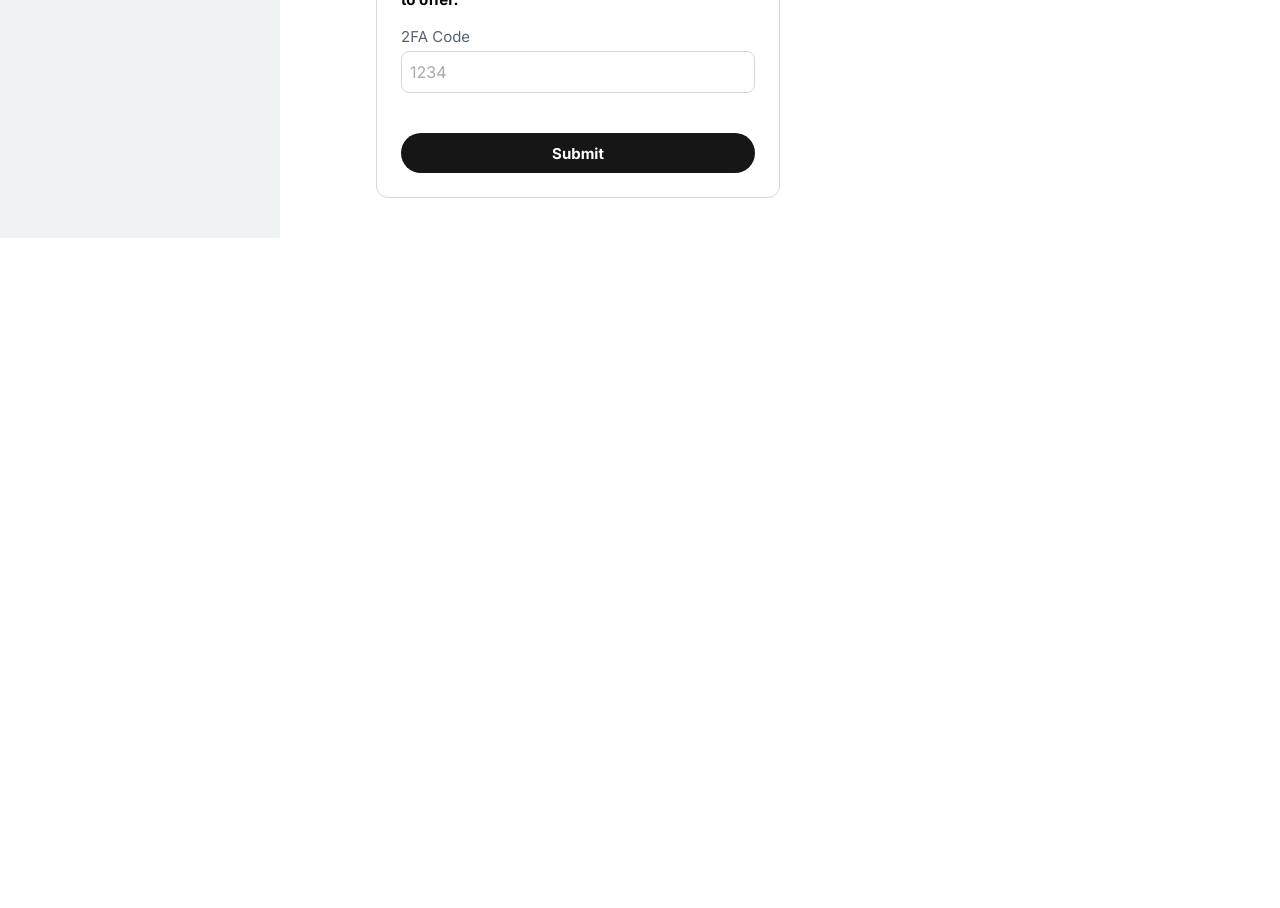
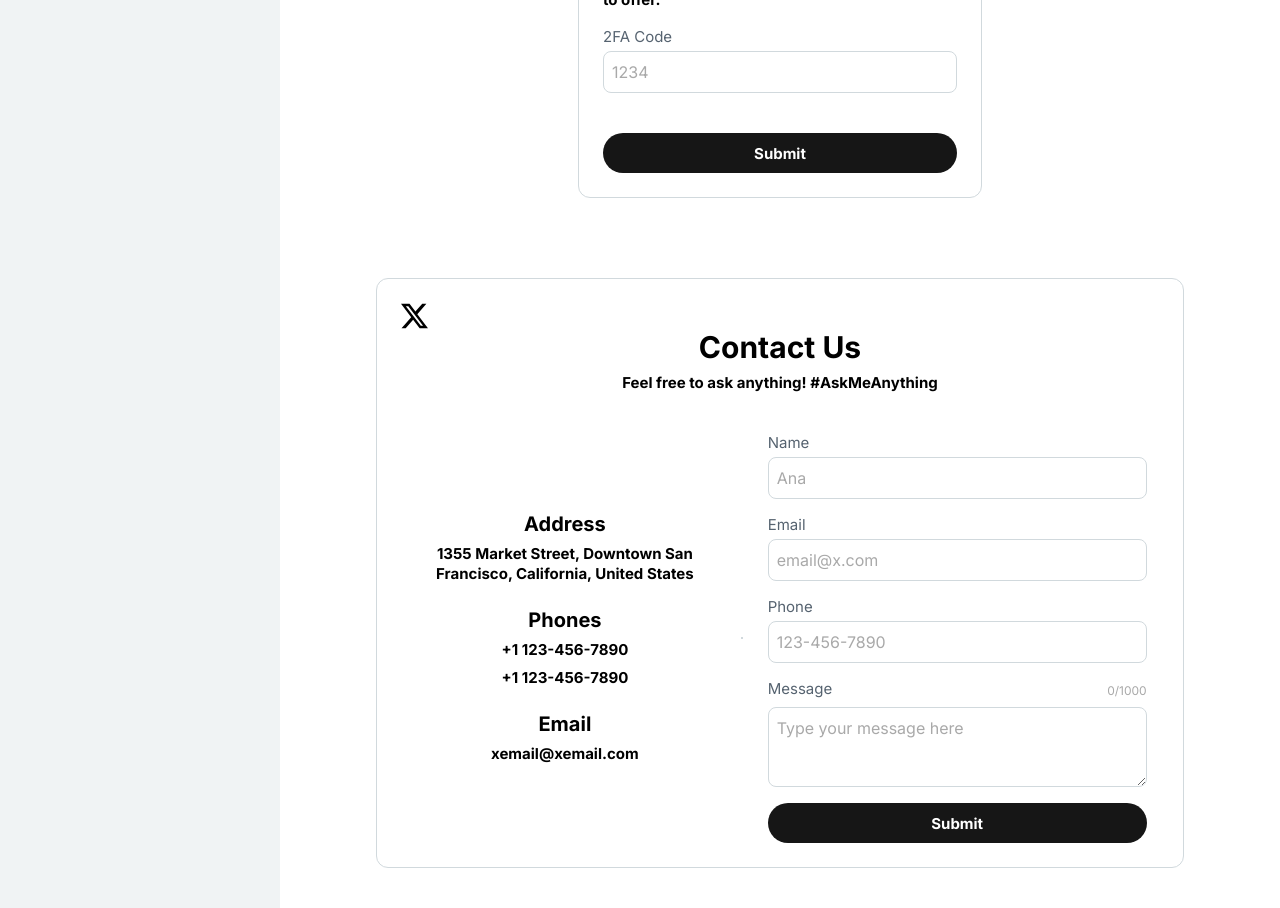
Before and after one commit to totisama/design-system, a Next.js app: page /proof-of-concept/code in a window 1280 px wide. Shown: the part 1160-2068 px from the top of the page. Before the commit the page ends 1398 px from the top, so only its background shows below. Built offline with nearby package versions, Linux system fonts and the light colour scheme.

Commit message:
Add contact us page

```diff
--- a/src/app/proof-of-concept/code/page.tsx
+++ b/src/app/proof-of-concept/code/page.tsx
@@ -1,3 +1,4 @@
+import { ContactUsForm } from '@/components/code/cotact-us-form'
 import { LoginForm } from '@/components/code/login-form'
 import { TWOFAForm } from '@/components/code/twofa-form'
 import { Flex } from '@/components/flex/flex'
@@ -20,7 +21,12 @@ export default function BorderRadiusPage() {
             <LoginForm error />
           </Flex>
         </Flex>
-        <TWOFAForm />
+        <Flex justifyContent='center'>
+          <TWOFAForm />
+        </Flex>
+        <Flex justifyContent='center'>
+          <ContactUsForm />
+        </Flex>
       </Stack>
     </PageWrapper>
   )
--- /dev/null
+++ b/src/components/code/cotact-us-form.tsx
@@ -0,0 +1,140 @@
+import { Card } from '@/components/card/card'
+import { Stack } from '@/components/stack/stack'
+import { Flex } from '@/components/flex/flex'
+import { Text } from '@/components/text/text'
+import { TextInput } from '@/components/text-input/text-input'
+import { Box } from '../box/box'
+import { XLogoIcon } from '@/iconst'
+import { TextArea } from '../text-area/text-area'
+import { Button } from '../button/button'
+
+export const ContactUsForm = () => {
+  return (
+    <Card width='100%'>
+      <Flex
+        justifyContent='between'
+        alignItems='center'
+      >
+        <Flex>
+          <XLogoIcon />
+        </Flex>
+      </Flex>
+      <Stack
+        as='div'
+        spacing='spacing-08'
+        orientation='vertical'
+      >
+        <Flex
+          width={'100%'}
+          alignItems='center'
+          direction='column'
+          gapY='spacing-03'
+        >
+          <Text as='h2'>Contact Us</Text>
+          <Text as='h5'>Feel free to ask anything! #AskMeAnything</Text>
+        </Flex>
+        <Flex
+          justifyContent='around'
+          alignItems='center'
+          direction='row'
+        >
+          <Flex
+            width={'40%'}
+            direction='column'
+            gapY='spacing-06'
+          >
+            <Flex
+              width={'100%'}
+              direction='column'
+              alignItems='center'
+              justifyContent='center'
+              textAlign='center'
+              gapY='spacing-03'
+            >
+              <Text as='h3'>Address</Text>
+              <Text as='h5'>
+                1355 Market Street, Downtown San Francisco, California, United
+                States
+              </Text>
+            </Flex>
+            <Flex
+              width={'100%'}
+              direction='column'
+              alignItems='center'
+              justifyContent='center'
+              textAlign='center'
+              gapY='spacing-03'
+            >
+              <Text as='h3'>Phones</Text>
+              <Text as='h5'>+1 123-456-7890</Text>
+              <Text as='h5'>+1 123-456-7890</Text>
+            </Flex>
+            <Flex
+              width={'100%'}
+              direction='column'
+              alignItems='center'
+              justifyContent='center'
+              textAlign='center'
+              gapY='spacing-03'
+            >
+              <Text as='h3'>Email</Text>
+              <Text as='h5'>xemail@xemail.com</Text>
+            </Flex>
+          </Flex>
+          <Box
+            as='div'
+            width={2}
+            borderColor='border-subtle-00'
+            borderSize='border-1'
+            height={'100%'}
+          >
+            <span></span>
+          </Box>
+          <Flex
+            width={'50%'}
+            direction='column'
+            alignItems='center'
+            justifyContent='center'
+            gapY='spacing-05'
+          >
+            <TextInput
+              id='name'
+              placeholder='Ana'
+              label={'Name'}
+            />
+            <TextInput
+              id='email'
+              placeholder='email@x.com'
+              label={'Email'}
+            />
+            <TextInput
+              id='phone'
+              placeholder='123-456-7890'
+              label={'Phone'}
+            />
+            <Box
+              as='div'
+              width={'100%'}
+            >
+              <TextArea
+                id='text-area'
+                label='Message'
+                value={''}
+                variant='default'
+                maxCharacters={1000}
+                placeholder={'Type your message here'}
+              />
+            </Box>
+            <Button
+              variant='secondary'
+              size='large'
+              buttonAlign='center'
+            >
+              Submit
+            </Button>
+          </Flex>
+        </Flex>
+      </Stack>
+    </Card>
+  )
+}
```
